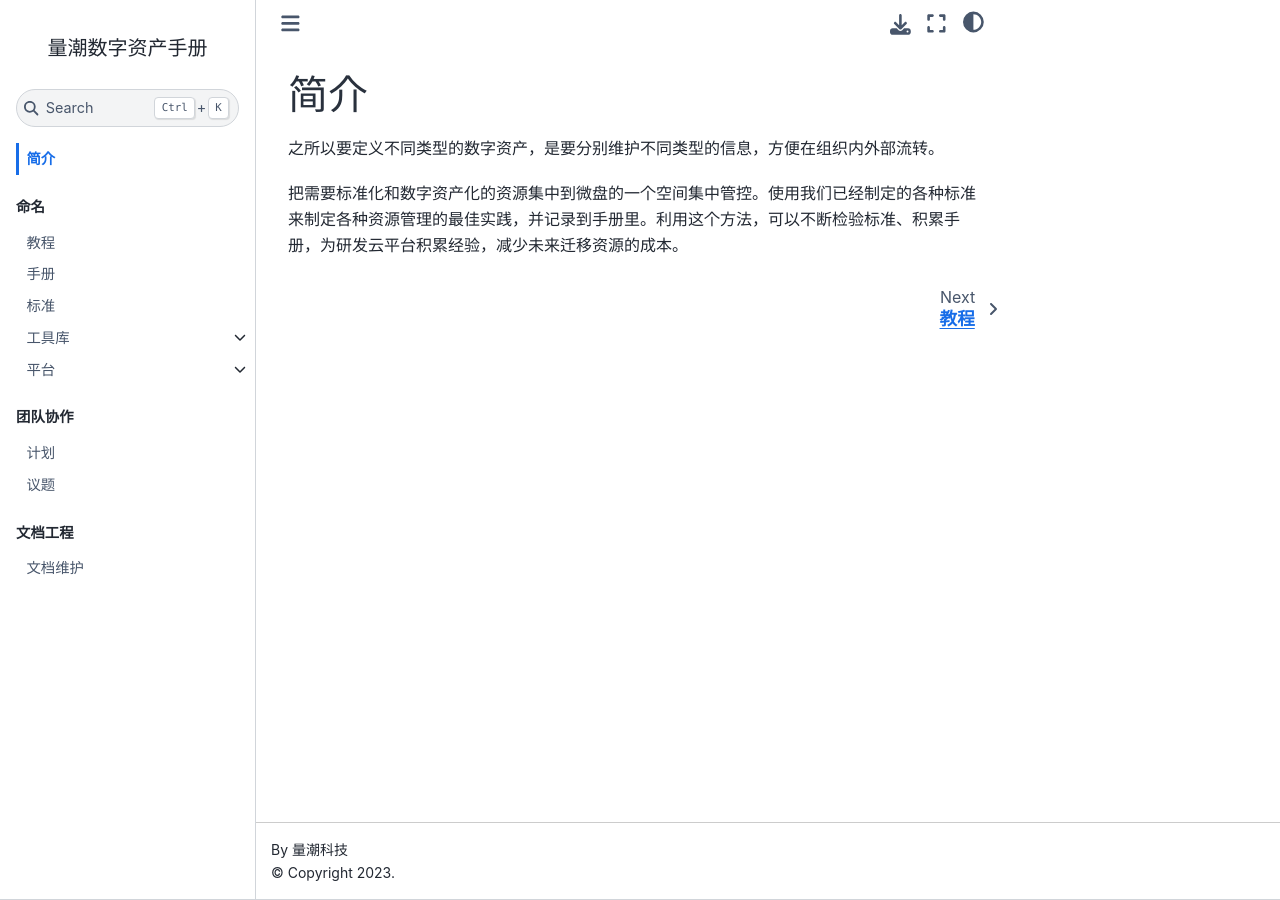
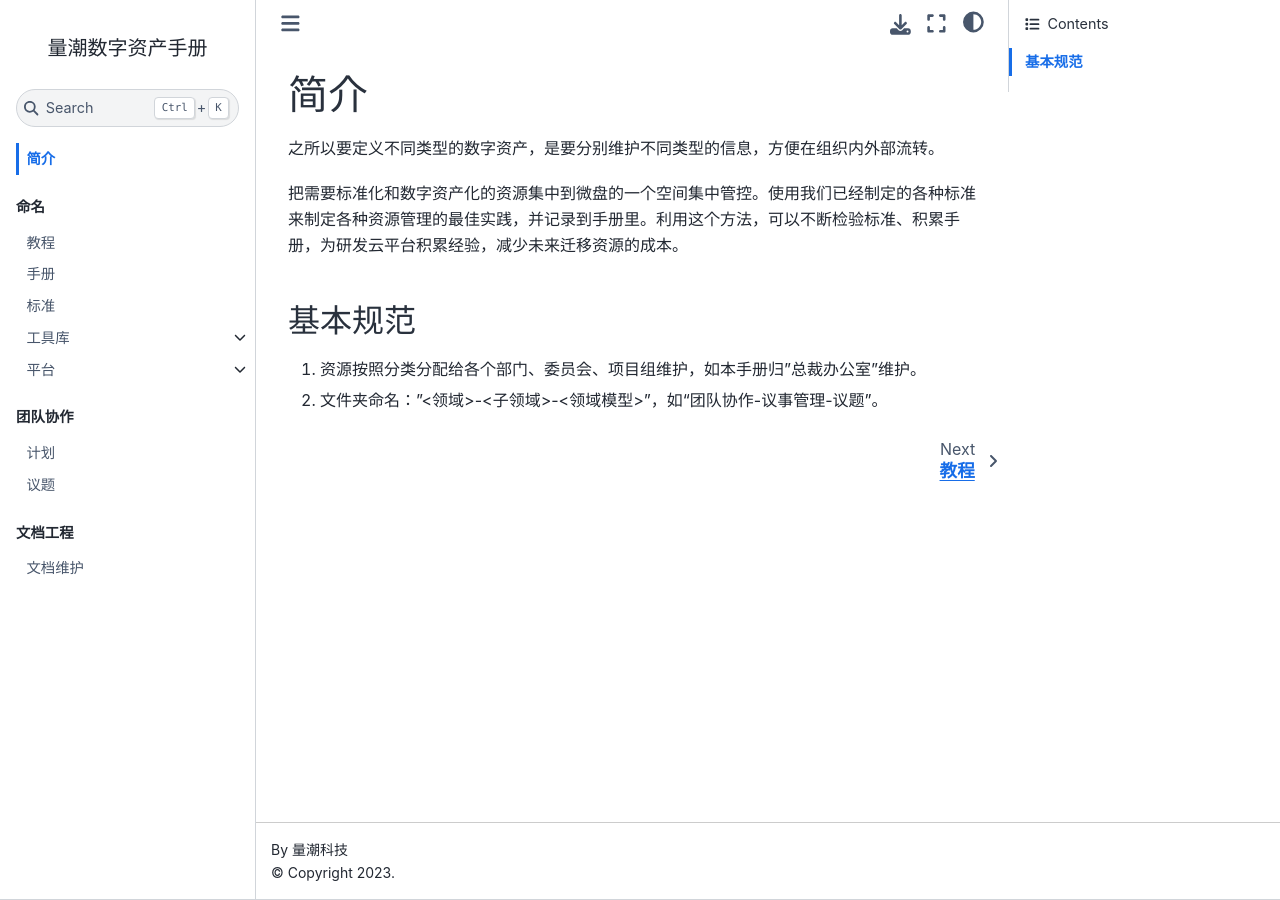
Before and after one commit to quanttide/quanttide-handbook-of-digital-assets, a Jupyter Book: the page built from index.md, in a window 1280 px wide. Built offline with Jupyter Book 1.0.4 settings and Sphinx 7.4.7 and the Sphinx Book theme 1.1.4, drawn with Linux system fonts in a browser that asks for light colours.

Commit message:
docs: 初次提交内容

```diff
--- a/index.md
+++ b/index.md
@@ -3,3 +3,7 @@
 之所以要定义不同类型的数字资产，是要分别维护不同类型的信息，方便在组织内外部流转。
 
 把需要标准化和数字资产化的资源集中到微盘的一个空间集中管控。使用我们已经制定的各种标准来制定各种资源管理的最佳实践，并记录到手册里。利用这个方法，可以不断检验标准、积累手册，为研发云平台积累经验，减少未来迁移资源的成本。
+## 基本规范
+
+1. 资源按照分类分配给各个部门、委员会、项目组维护，如本手册归”总裁办公室”维护。
+2. 文件夹命名："<领域>-<子领域>-<领域模型>"，如“团队协作-议事管理-议题”。
```
